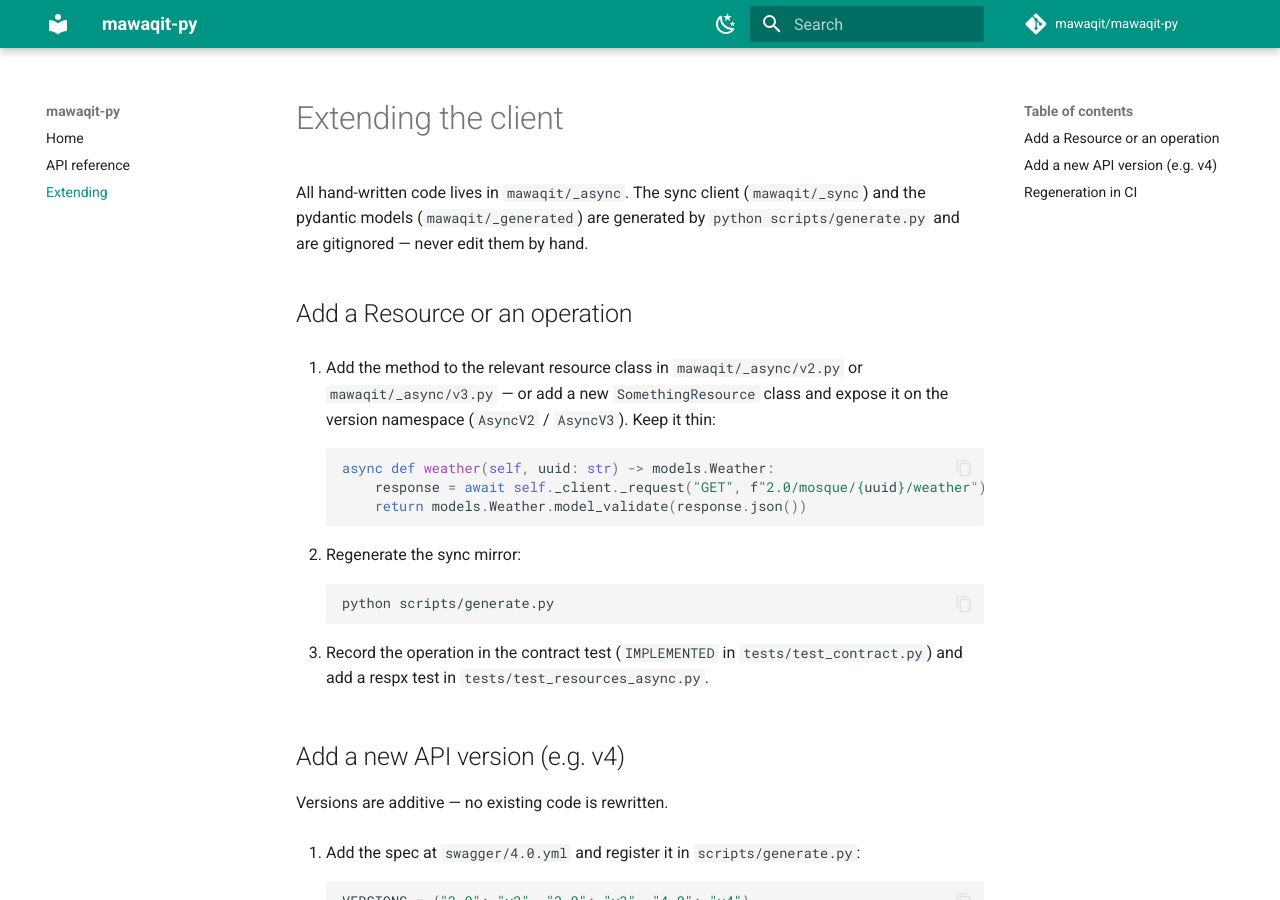
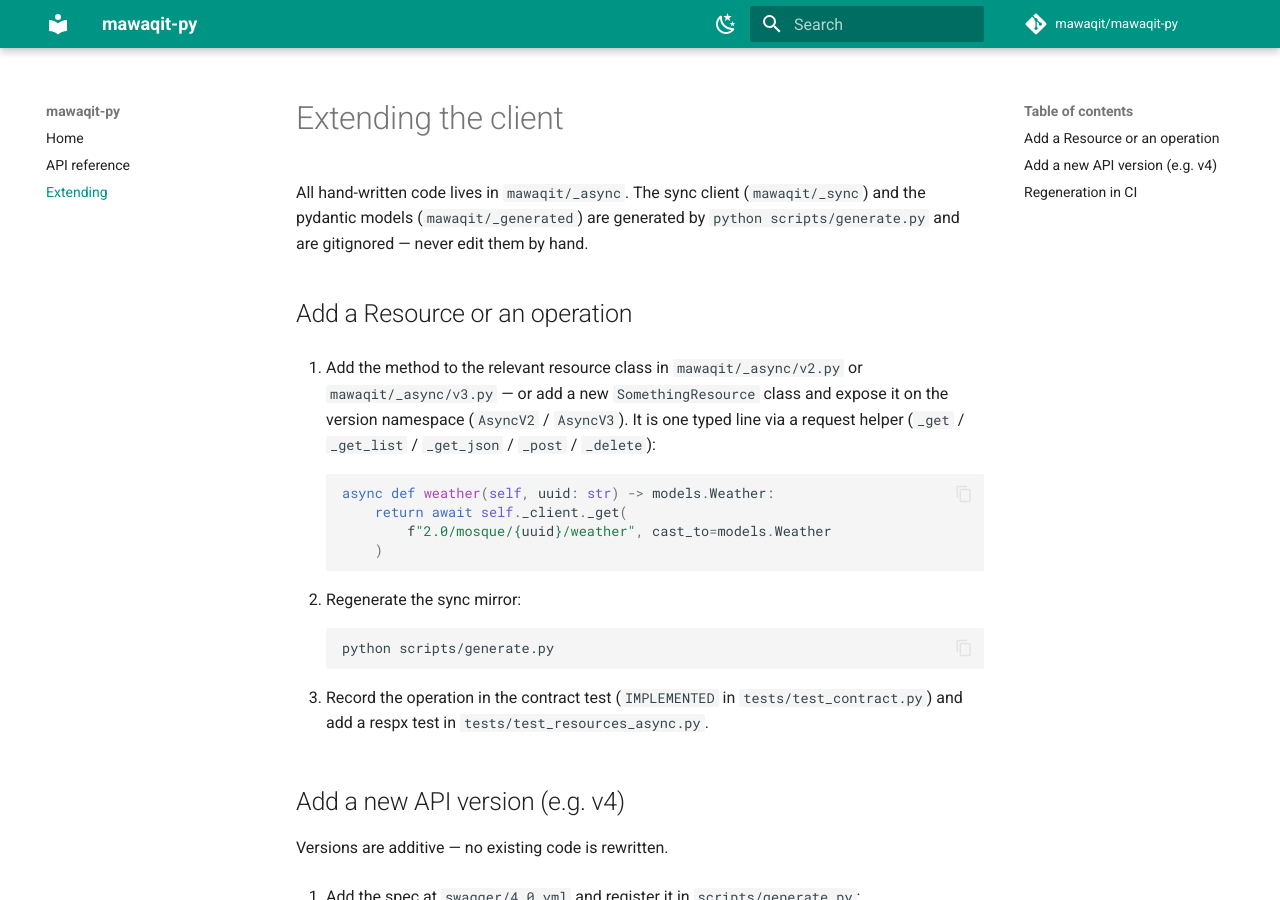
Before and after one commit to mawaqit/mawaqit-py, an MkDocs documentation site: the page built from docs/extending.md, in a window 1280 px wide and 900 px high. Built offline with MkDocs 1.6.1 and Material for MkDocs 9.7.7, drawn with Linux system fonts in a browser that asks for light colours; comment, search, counter and statistics services are not loaded.

Commit message:
Document the ergonomic SDK (one-line endpoints, robustness)
Update README/docs/CLAUDE for the request-helper pattern (adding an endpoint is
a ~3-line method), the never-crash model tolerance, and automatic retries.

Co-Authored-By: Claude Opus 4.8 <noreply@anthropic.com>

````diff
--- a/docs/extending.md
+++ b/docs/extending.md
@@ -8,12 +8,14 @@ All hand-written code lives in `mawaqit/_async`. The sync client
 
 1. Add the method to the relevant resource class in `mawaqit/_async/v2.py` or
    `mawaqit/_async/v3.py` — or add a new `SomethingResource` class and expose it
-   on the version namespace (`AsyncV2` / `AsyncV3`). Keep it thin:
+   on the version namespace (`AsyncV2` / `AsyncV3`). It is one typed line via a
+   request helper (`_get` / `_get_list` / `_get_json` / `_post` / `_delete`):
 
     ```python
     async def weather(self, uuid: str) -> models.Weather:
-        response = await self._client._request("GET", f"2.0/mosque/{uuid}/weather")
-        return models.Weather.model_validate(response.json())
+        return await self._client._get(
+            f"2.0/mosque/{uuid}/weather", cast_to=models.Weather
+        )
     ```
 
 2. Regenerate the sync mirror:
````
Also changed, not shown: CLAUDE.md (+7 -2 lines), README.md (+17 -2 lines).
